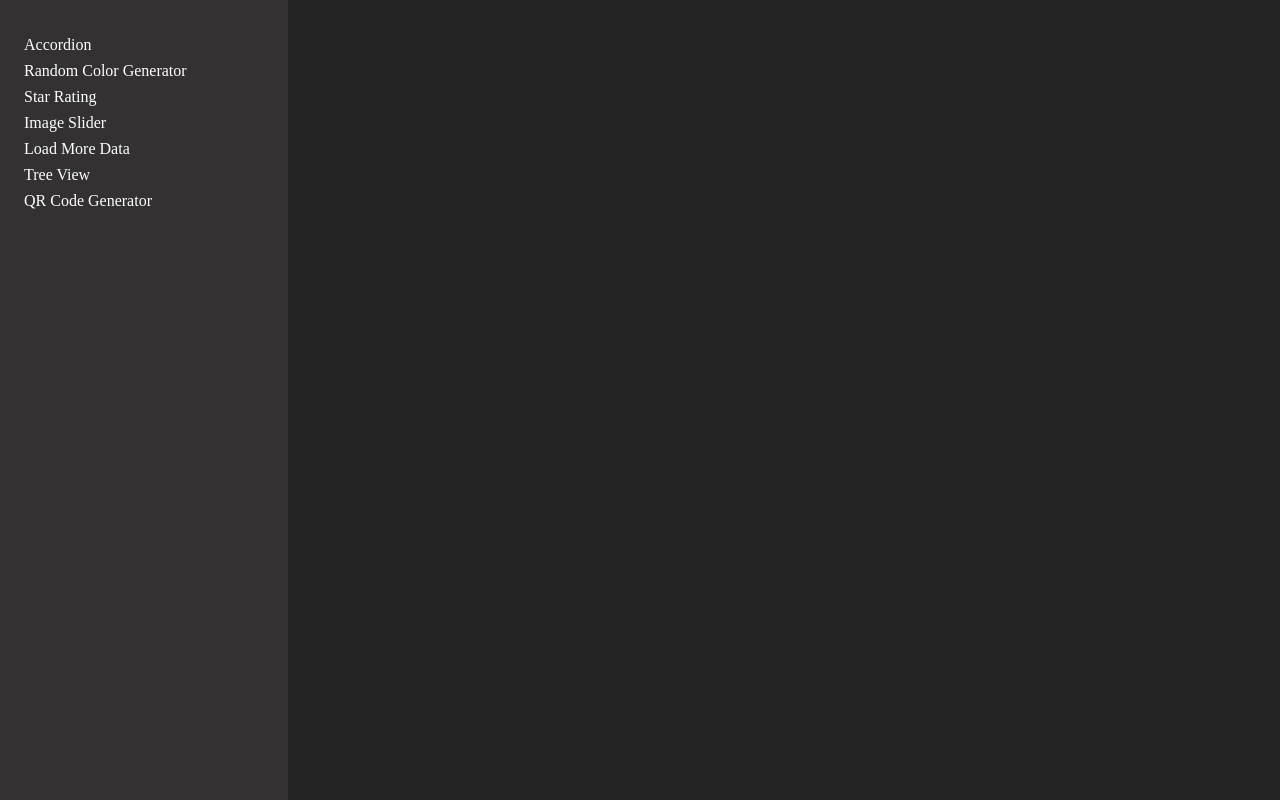
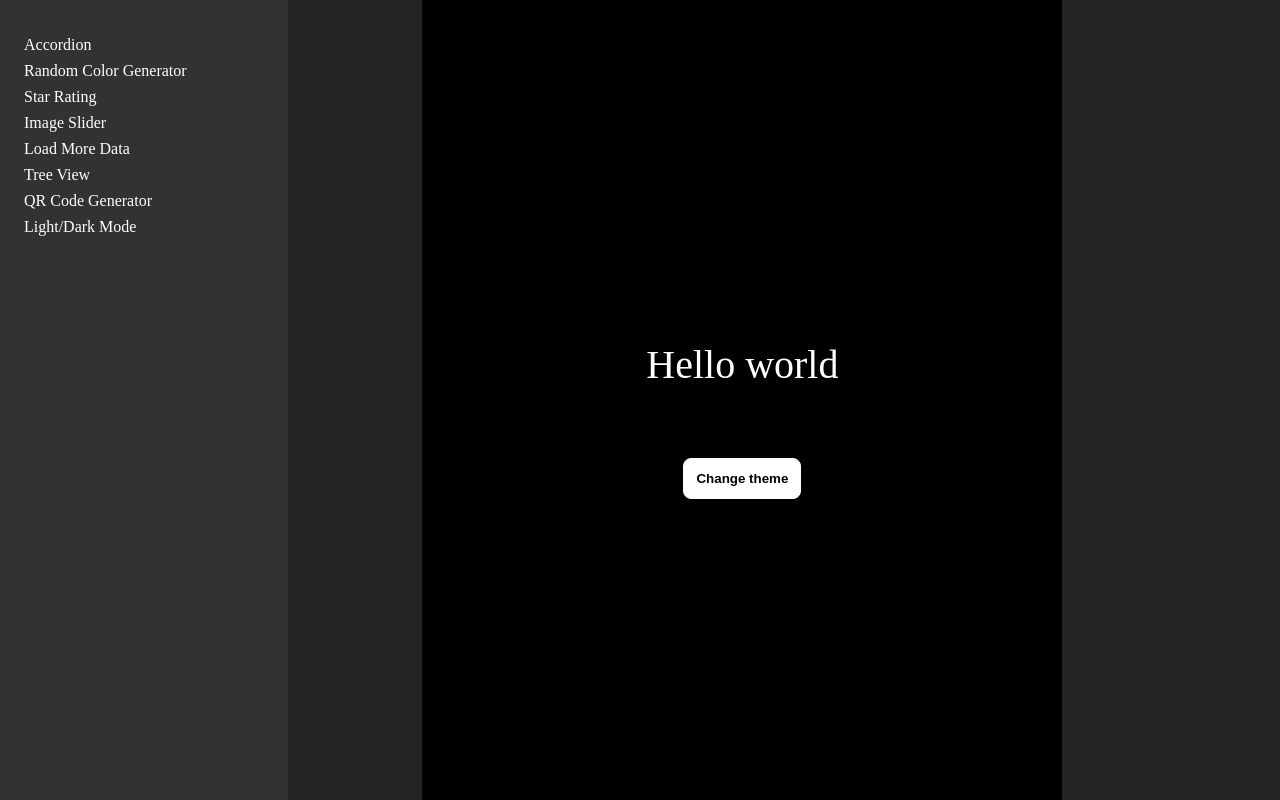
Before and after one commit to codingmage/react-components, a React (Vite) app: page /theme_toggle in a window 1280 px wide. Built offline with nearby package versions, Linux system fonts and the light colour scheme.

Commit message:
light/dark mode switch

```diff
--- a/src/App.jsx
+++ b/src/App.jsx
@@ -9,6 +9,7 @@
 import TreeView from "./components/Tree-View"
 import menus from "./components/Tree-View/data"
 import QRCodeGenerator from "./components/QR-Code-Generator"
+import ModeSwitch from "./components/Light-Dark-Mode"
 
 function App() {
 	return (
@@ -23,6 +24,7 @@
 					<Route path="load_more_data" element={<LoadMoreData />} />
 					<Route path="tree_view" element={<TreeView menus={menus} />} />
 					<Route path="qr_code_generator" element={<QRCodeGenerator />} />
+					<Route path="theme_toggle" element={<ModeSwitch />} />
 				</Routes>
 			</main>
 
--- /dev/null
+++ b/src/components/Light-Dark-Mode/index.jsx
@@ -0,0 +1,21 @@
+import useLocalStorage from "./useLocalStorage"
+import "./theme.css"
+
+export default function ModeSwitch() {
+
+	const [theme, setTheme] = useLocalStorage("theme", "dark")
+
+	function handleToggleTheme() {
+		setTheme(theme === "light" ? "dark" : "light")
+	}
+
+	return (
+		// eslint-disable-next-line react/no-unknown-property
+		<div className="light-dark-mode" theme={theme}>
+			<div className="theme-container">
+				<p>Hello world</p>
+				<button onClick={handleToggleTheme}>Change theme</button>
+			</div>
+		</div>
+	)
+}
--- /dev/null
+++ b/src/components/Light-Dark-Mode/theme.css
@@ -0,0 +1,48 @@
+:root {
+    --background: #ffffff;
+    --text-primary: #000;
+    --button-bg: #000;
+    --button-text: #ffffff
+}
+
+[theme="dark"] {
+    --background: #000;
+    --text-primary: #ffffff;
+    --button-bg: #ffffff;
+    --button-text: #000
+}
+
+.light-dark-mode {
+    background-color: var(--background);
+    height: 100vh;
+    width: 80vh;
+    display: flex;
+    flex-direction: column;
+    justify-content: center;
+    align-items: center;
+    font-size: 20px;
+    transition: all 0.5s;
+}
+
+.light-dark-mode p {
+    color: var(--text-primary);
+    font-size: 40px;
+}
+
+.light-dark-mode button {
+    background-color: var(--button-bg);
+    border: 1px solid var(--button-bg);
+    color: var(--button-text);
+    padding: 12px;
+    border-radius: 8px;
+    font-weight: 600;
+    cursor: pointer;
+}
+
+.light-dark-mode .theme-container {
+    display: flex;
+    justify-content: center;
+    align-items: center;
+    flex-direction: column;
+    gap: 30px;
+}
--- /dev/null
+++ b/src/components/Light-Dark-Mode/useLocalStorage.jsx
@@ -0,0 +1,22 @@
+import { useEffect, useState } from "react"
+
+export default function useLocalStorage(key, defaultValue) {
+	const [value, setValue] = useState(() => {
+		let currentValue
+
+		try {
+			currentValue = JSON.parse(localStorage.getItem(key) || String(defaultValue))
+		} catch (error) {
+			console.log(error)
+			currentValue = defaultValue
+		}
+
+		return currentValue
+	})
+
+	useEffect(() => {
+		localStorage.setItem(key, JSON.stringify(value))
+	}, [key.value])
+
+	return [value, setValue]
+}
--- a/src/components/Sidebar/index.jsx
+++ b/src/components/Sidebar/index.jsx
@@ -40,6 +40,11 @@
 						QR Code Generator
 					</Link>
 				</li>
+				<li>
+					<Link to={"/theme_toggle"}>
+						Light/Dark Mode
+					</Link>
+				</li>
 			</ul>
 		</div>
 	)
```
